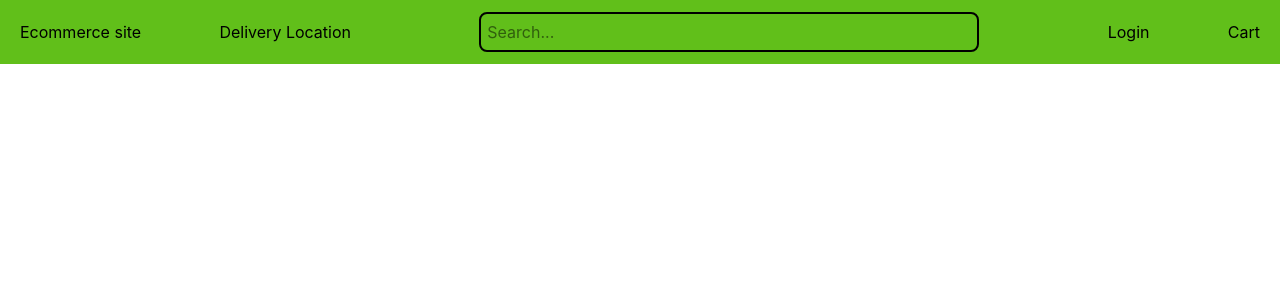
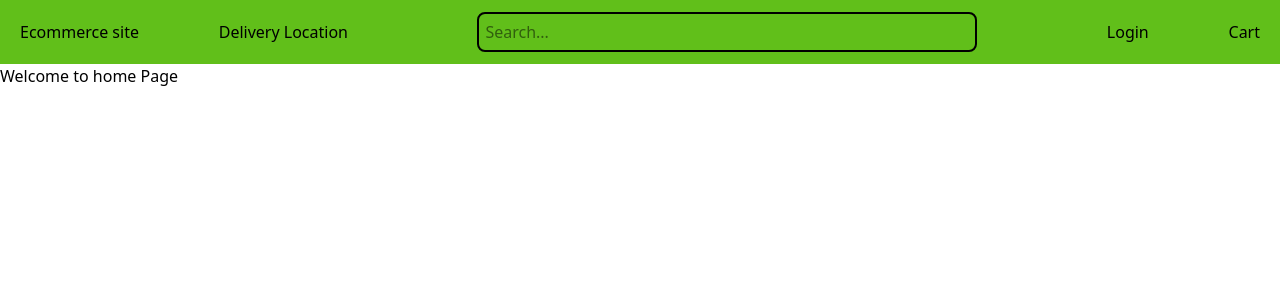
Before and after one commit to RiyazShaik-158/Ecommerce, a React (Vite) app: page / in a window 1280 px wide. Shown: the top 300 px of the page. Built offline with nearby package versions, Linux system fonts and the light colour scheme.

Commit message:
feat(hyperlink and browser router): updated browser router usage to enclose whole app and introduced Link instead of hyperlink

```diff
--- a/src/App.tsx
+++ b/src/App.tsx
@@ -1,3 +1,4 @@
+import { BrowserRouter } from "react-router-dom";
 import Layout from "./layout/Layout";
 import { QueryClientProvider, QueryClient } from "react-query";
 
@@ -6,9 +7,9 @@ const queryClient = new QueryClient();
 const App = () => {
   return (
     <QueryClientProvider client={queryClient}>
-      <div>
+      <BrowserRouter>
         <Layout />
-      </div>
+      </BrowserRouter>
     </QueryClientProvider>
   );
 };
--- /dev/null
+++ b/src/components/Home.tsx
@@ -0,0 +1,5 @@
+const Home = () => {
+  return <div>Welcome to home Page</div>;
+};
+
+export default Home;
--- a/src/components/Navbar.tsx
+++ b/src/components/Navbar.tsx
@@ -1,14 +1,20 @@
+import { Link } from "react-router-dom";
+
 const Navbar = () => {
   return (
     <div className="w-full h-16 bg-[#61bf1a] flex justify-between items-center px-[20px]">
-      <h4>Ecommerce site</h4>
+      <Link to={"/"}>
+        <h4 className="text-black">Ecommerce site</h4>
+      </Link>
       <div className="flex items-center justify-between w-3/4">
         <h4>Delivery Location</h4>
         <input
           placeholder="Search..."
           className="w-[500px] outline-none border-2 border-black p-1.5 rounded-lg shadow-cyan-200"
         />
-        <h4>Login</h4>
+        <Link to={"/login"}>
+          <h4 className="text-black">Login</h4>
+        </Link>
       </div>
       <h4>Cart</h4>
     </div>
--- a/src/layout/Layout.tsx
+++ b/src/layout/Layout.tsx
@@ -1,18 +1,18 @@
 import Login from "../components/Login";
 import Navbar from "../components/Navbar";
-import { BrowserRouter, Routes, Route } from "react-router-dom";
+import { Routes, Route } from "react-router-dom";
 import SignUp from "../components/SignUp";
+import Home from "../components/Home";
 
 const Layout = () => {
   return (
-    <div className="w-screen h-screen text-black">
+    <div className="w-screen h-screen text-black font-sans">
       <Navbar />
-      <BrowserRouter>
-        <Routes>
-          <Route path="/login" element={<Login />} />
-          <Route path="/signup" element={<SignUp />} />
-        </Routes>
-      </BrowserRouter>
+      <Routes>
+        <Route path="/" element={<Home />} />
+        <Route path="/login" element={<Login />} />
+        <Route path="/signup" element={<SignUp />} />
+      </Routes>
     </div>
   );
 };
```
